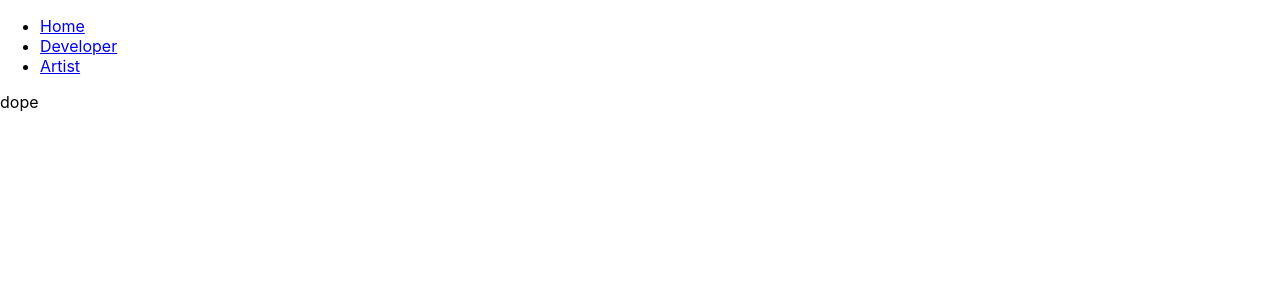
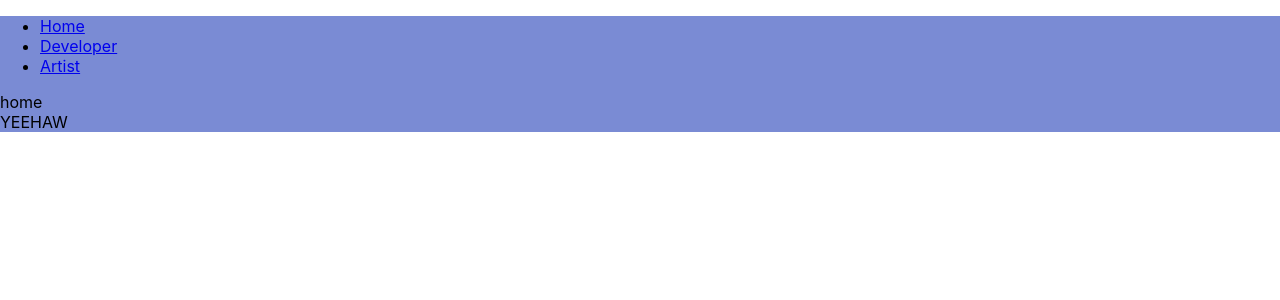
Before and after one commit to sketchychen/sketchychen.github.io, a React (Create React App) app: page / in a window 1280 px wide. Shown: the top 300 px of the page. Built offline with nearby package versions, Linux system fonts and the light colour scheme.

Commit message:
DRY'd layout

```diff
--- a/src/app/index.tsx
+++ b/src/app/index.tsx
@@ -1,3 +1,4 @@
+import { ReactElement } from 'react';
 import { BrowserRouter, Routes, Route } from "react-router-dom";
 
 import Layout from './pages/Layout';
@@ -5,14 +6,26 @@ import Home from './pages/Home';
 import Developer from './pages/Developer';
 import Artist from './pages/Artist';
 
+export type PageType = { title: string, path: string, element: ReactElement };
+
+const pages: Array<PageType> = [
+    { path: '/', title: 'Home', element: <Home />, },
+    { path: '/dev', title: 'Developer', element: <Developer />, },
+    { path: '/art', title: 'Artist', element: <Artist />, },
+]
+
 export default function App() {
     return(
         <BrowserRouter>
             <Routes>
-                <Route path="/" element={<Layout />}>
-                    <Route index element={<Home />} />
-                    <Route path="dev" element={<Developer />} />
-                    <Route path="art" element={<Artist />} />
+                <Route path="/" element={<Layout pages={ pages } />}>
+                    {
+                        pages.map((page: PageType) => (
+                            <Route path={ page.path } element={ page.element }>
+                                { page.title }
+                            </Route>
+                        ))
+                    }
                 </Route>
             </Routes>
         </BrowserRouter>
--- a/src/app/pages/Artist.tsx
+++ b/src/app/pages/Artist.tsx
@@ -1,9 +1,10 @@
 import { ReactElement } from 'react';
+
 
 export default function Artist(): ReactElement {
     return(
-        <div className="App">
-            <header className="App-header">
+        <div className="page">
+            <header className="page-header">
                 the Artist
             </header>
         </div>
--- a/src/app/pages/Developer.tsx
+++ b/src/app/pages/Developer.tsx
@@ -1,9 +1,10 @@
 import { ReactElement } from 'react';
+
 
 export default function Developer(): ReactElement {
     return(
-        <div className="App">
-            <header className="App-header">
+        <div className="page">
+            <header className="page-header">
                 the Developer
             </header>
         </div>
--- a/src/app/pages/Home.tsx
+++ b/src/app/pages/Home.tsx
@@ -1,10 +1,11 @@
 import { ReactElement } from 'react';
+
 
 export default function Home(): ReactElement {
     return(
-        <div className="App">
-            <header className="App-header">
-                dope
+        <div className="page">
+            <header className="page-header">
+                home
             </header>
         </div>
     );
--- a/src/app/pages/Layout.tsx
+++ b/src/app/pages/Layout.tsx
@@ -1,23 +1,53 @@
 import { ReactElement } from 'react';
-import { Outlet, Link } from "react-router-dom";
+import { Outlet, Link } from 'react-router-dom';
 
-export default function Layout(): ReactElement {
+import '../../styles/layout.scss';
+import { PageType } from '../index';
+
+
+interface HeaderPropType {
+    pages: Array<PageType>,
+}
+
+function Header (props: HeaderPropType): ReactElement {
+    return (
+        <header className='layout-header'>
+            <nav>
+                <ul>
+                    {
+                        props.pages.map((page: PageType) => (
+                            <li>
+                                <Link to={ page.path }>
+                                    { page.title }
+                                </Link>
+                            </li>
+                        ))
+                    }
+                </ul>
+            </nav>
+        </header>
+    );
+}
+
+function Footer(): ReactElement {
+    return (
+        <footer className='layout-footer'>
+            YEEHAW
+        </footer>
+    );
+}
+
+
+interface LayoutProps {
+    pages: Array<PageType>,
+}
+
+export default function Layout(props: LayoutProps): ReactElement {
     return (
         <div className="container">
-            <nav>
-                <ul>
-                    <li>
-                        <Link to="/">Home</Link>
-                    </li>
-                    <li>
-                        <Link to="/dev">Developer</Link>
-                    </li>
-                    <li>
-                        <Link to="/art">Artist</Link>
-                    </li>
-                </ul>
-            </nav>
+            <Header pages={ props.pages } />
             <Outlet />
+            <Footer />
         </div>
     );
 }
--- a/src/styles/app.scss
+++ b/src/styles/layout.scss
@@ -1,4 +1,5 @@
 .container {
+    background-color: #7a8bd4;
     & h1 {
         color: green;
     }
```
Also changed, not shown: 1 other file (tests, documents, lock files or other folders).
